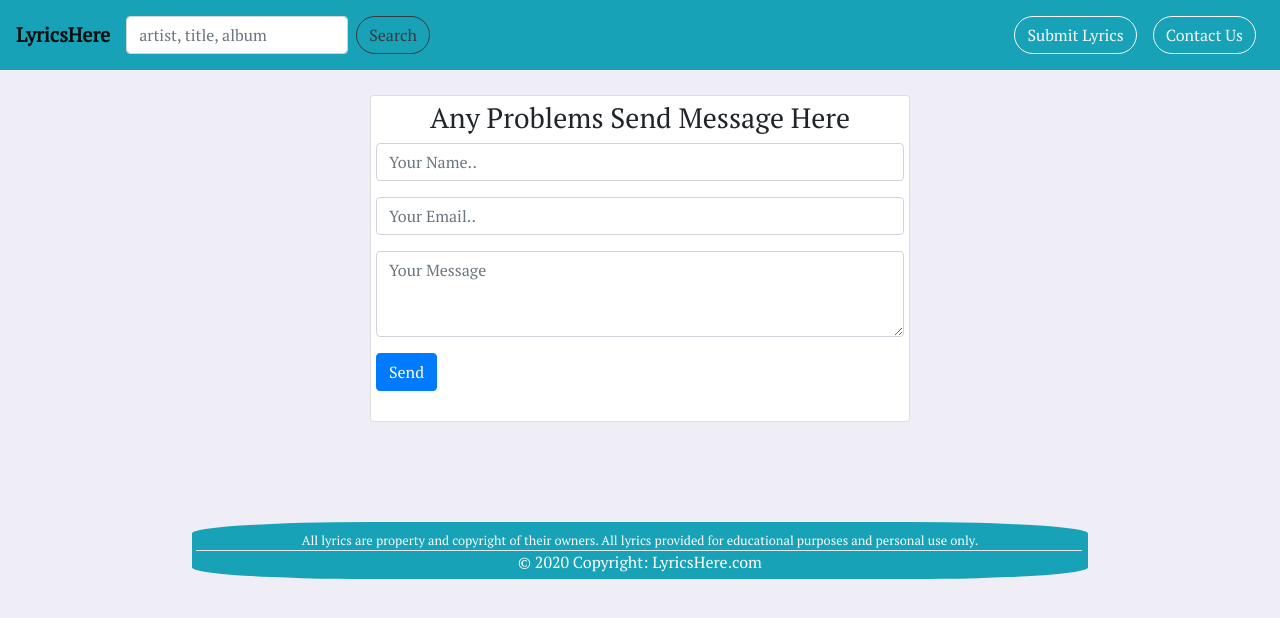
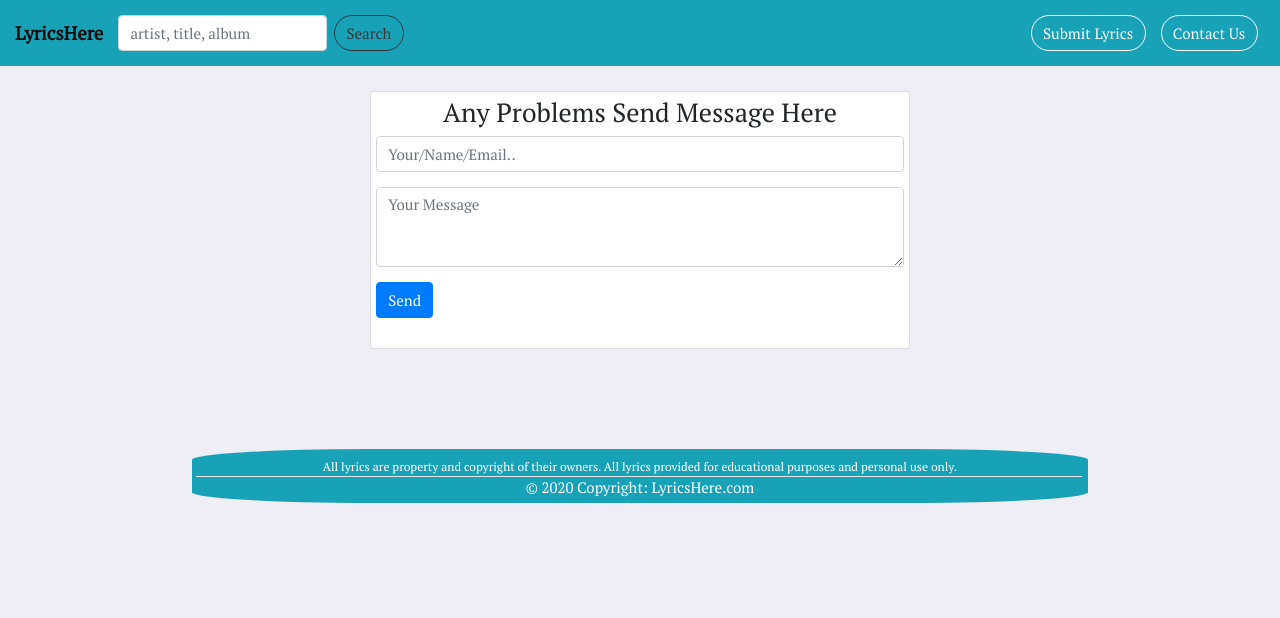
Before and after one commit to Hriatpuia23/lyrics, a Django app: page /send/mail/ in a window 1280 px wide. Shown: the top 618 px of the page. Run offline with Django 3.2, Linux system fonts and the light colour scheme; some libraries are stand-ins or nearby versions.

Commit message:
mobile view font css send email form

```diff
--- a/lyrics/views.py
+++ b/lyrics/views.py
@@ -1,4 +1,4 @@
-from django.shortcuts import render, get_object_or_404
+from django.shortcuts import render, get_object_or_404, redirect
 from .models import Post, Album, Artist
 from django.views.generic import (
     ListView,
@@ -12,6 +12,7 @@ from .forms import SubmitLyric
 from django.urls import reverse_lazy
 from django.contrib.messages.views import SuccessMessageMixin
 from hitcount.views import HitCountDetailView
+from django.contrib import messages
 
 
 class PostListView(ListView):
@@ -119,14 +120,14 @@ def mail(request):
         name = request.POST['name']
         user_email = request.POST['email']
         message = request.POST['message']
-
         send_mail(
             name,
             message,
             user_email,
             ['hriatahpa6@gmail.com']
         )
-        return render(request, 'blog/email_form.html', {'name': name})
+        messages.info(request, 'Thanks ' + name + ' ! We received your email and will respond shortly...')
+        return redirect('send_mail')
     else:
         return render(request, 'blog/email_form.html', {})
 
--- a/static/style.css
+++ b/static/style.css
@@ -26,3 +26,27 @@ padding: 5px;
  text-align: center;
  border-radius: 20%;
 }
+
+@media (max-width: 480px) {
+    html {
+        font-size: 12px;
+    }
+}
+
+@media (min-width: 480px) {
+    html {
+        font-size: 13px;
+    }
+}
+
+@media (min-width: 768px) {
+    html {
+        font-size: 14px;
+    }
+}
+
+@media (min-width: 992px) {
+    html {
+        font-size: 15px;
+    }
+}
--- a/template/blog/base.html
+++ b/template/blog/base.html
@@ -45,12 +45,10 @@ var message_ele = document.getElementById("message_container");
 
 setTimeout(function(){
    message_ele.style.display = "none";
-}, 5000);
+}, 7000);
 // Timeout is 3 sec, you can change it
 
 </script>
-<!--google recapcha-->
-<script src="https://www.google.com/recaptcha/api.js" async defer></script>
 
 <!-- Optional JavaScript -->
 <!-- jQuery first, then Popper.js, then Bootstrap JS -->
--- a/template/blog/email_form.html
+++ b/template/blog/email_form.html
@@ -5,31 +5,33 @@
     <div class="row">
         <div class="col-md-6 offset-md-3">
             <div class="card">
-                {% if name %}
-                <center>
-                    <h2>Thanks {{ name }}!</h2>
-                    <p>We received your email and will respond shortly...</p>
-                </center>
-                {% else %}
+                <div class="messages">
+                    {% if messages %}
+                    {% for message in messages %}
+                    <p id="message_container" class="alert alert-{{ message.tags }}">
+                        {{ message }}
+                    </p>
+                    {% endfor %}
+                    {% endif %}
+                </div>
                 <div>
                     <h3 class="text-center">Any Problems Send Message Here</h3>
                 </div>
                 <form action="{% url 'send_mail' %}" method="post">
                     {% csrf_token %}
                     <div class="form-group">
-                        <input type="text" name='name' class="form-control" placeholder="Your Name..">
+                        <input type="text" name='name' class="form-control" placeholder="Your/Name/Email.." required>
                     </div>
                     <div class="form-group">
-                        <input type="email" name='email' class="form-control" placeholder="Your Email.." >
+                        <input type="hidden" name='email' class="form-control" placeholder="Your Email..">
                     </div>
                     <div class="form-group">
-                        <textarea class="form-control" name='message' rows="3" placeholder="Your Message" required></textarea>
+                        <textarea class="form-control" name='message' rows="3" placeholder="Your Message"
+                                  required></textarea>
                     </div>
 
                     <button type="submit" class="btn btn-primary">Send</button>
                 </form>
-                {% endif %}
-
             </div>
 
         </div>
```
